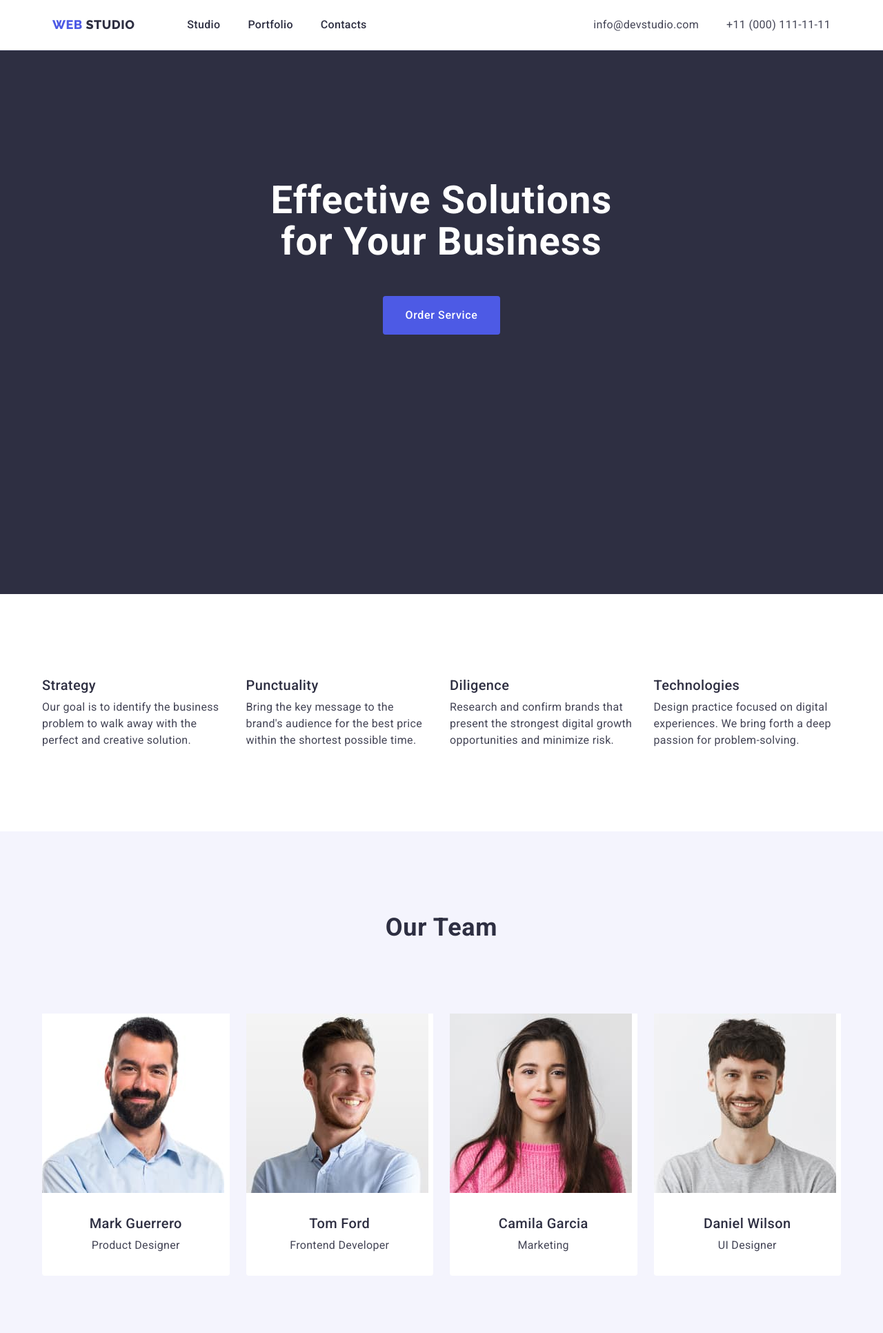
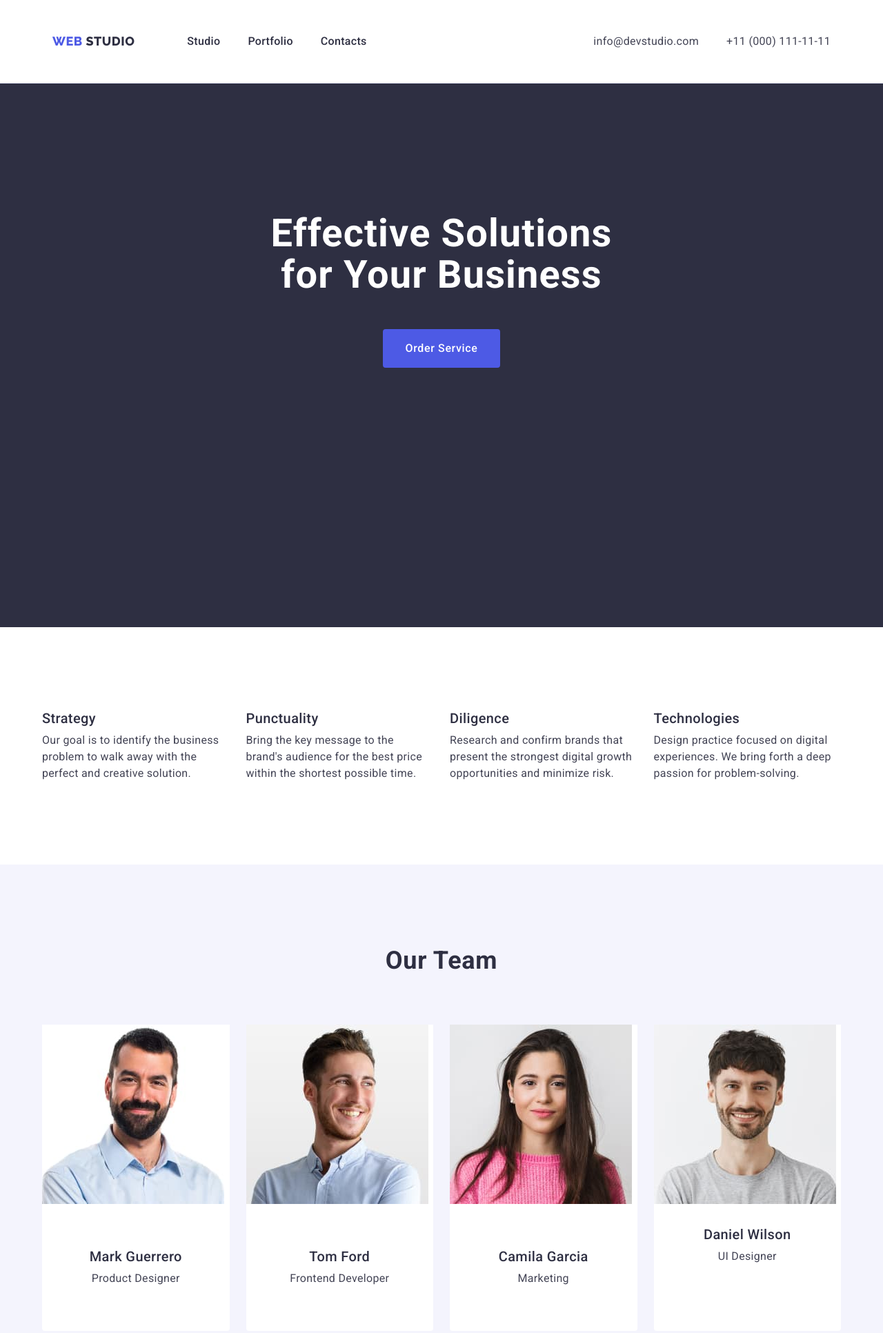
Before and after one commit to Medvedua/hw-03, a plain HTML site: page index.html in a window 1280 px wide. Shown: the top 1932 px of the page at 69% size. Drawn offline with nearby package versions, Linux system fonts and the light colour scheme.

Commit message:
20.10.2023.2

```diff
--- a/css/styles.css
+++ b/css/styles.css
@@ -117,6 +117,10 @@ body {
 .menu-header {
   display: flex;
   gap: 40px;
+}
+
+.menu-item {
+  padding: 24px 0;
 }
 
 .menu-link {
@@ -246,6 +250,7 @@ body {
 
 .container-section-two {
   padding: 32px 0;
+
 }
 
 .menu-section-team {
--- a/index.html
+++ b/index.html
@@ -44,7 +44,7 @@
         </nav>
         <address class="page-address">
           <ul class="menu-address list">
-            <li>
+            <li class="menu-item">
               <a
                 class="menu-address-link link"
                 href="mailto:info@devstudio.com"
@@ -52,7 +52,7 @@
                 info@devstudio.com
               </a>
             </li>
-            <li>
+            <li class="menu-item">
               <a class="menu-address-link link" href="tel:+110001111111">
                 +11 (000) 111-11-11
               </a>
@@ -113,7 +113,7 @@
       <section class="section-team">
         <div class="container">
           <h2 class="team-title">Our Team</h2>
-          <div class="container-section-two">
+
           <ul class="menu-section-team list">
             <li class="team-item">
               <img
@@ -123,8 +123,10 @@
                 width="264"
                 height="260"
               />
+              <div class="container-section-two">
                 <h3 class="team-title-name">Mark Guerrero</h3>
                 <p class="team-paragraph">Product Designer</p>
+              </div>
             </li>
             <li class="team-item">
               <img
@@ -134,8 +136,10 @@
                 width="264"
                 height="260"
               />
+              <div class="container-section-two">
                 <h3 class="team-title-name">Tom Ford</h3>
                 <p class="team-paragraph">Frontend Developer</p>
+              </div>
             </li>
             <li class="team-item">
               <img
@@ -145,8 +149,10 @@
                 width="264"
                 height="260"
               />
+              <div class="container-section-two">
                 <h3 class="team-title-name">Camila Garcia</h3>
                 <p class="team-paragraph">Marketing</p>
+              </div>
             </li>
             <li class="team-item">
               <img
@@ -161,13 +167,12 @@
             </li>
           </ul>
         </div>
-        </div>
       </section>
       <!-- section 3 -->
       <section class="section-portfolio">
         <div class="container">
           <h2 class="portfolio-title">Our Portfolio</h2>
-          <div class="container-section-three">
+
             <ul class="menu-section-portfolio list">
               <li class="portfolio-list-item">
                 <img
@@ -176,8 +181,10 @@
                   width="360"
                   height="300"
                 />
+                <div class="container-section-three">
                 <h3 class="porfolio-foto-title">Banking App</h3>
                 <p class="portfolio-paragraph">App</p>
+                </div>
               </li>
               <li class="portfolio-list-item">
                 <img
@@ -186,8 +193,10 @@
                   width="360"
                   height="300"
                 />
+                <div class="container-section-three">
                 <h3 class="porfolio-foto-title">Cashless Payment</h3>
                 <p class="portfolio-paragraph">Marketing</p>
+                </div>
               </li>
               <li class="portfolio-list-item">
                 <img
@@ -196,8 +205,10 @@
                   width="360"
                   height="300"
                 />
+                <div class="container-section-three">
                 <h3 class="porfolio-foto-title">Meditation App</h3>
                 <p class="portfolio-paragraph">App</p>
+                </div>
               </li>
               <li class="portfolio-list-item">
                 <img
@@ -206,8 +217,10 @@
                   width="360"
                   height="300"
                 />
+                <div class="container-section-three">
                 <h3 class="porfolio-foto-title">Taxi Service</h3>
                 <p class="portfolio-paragraph">Marketing</p>
+                </div>
               </li>
               <li class="portfolio-list-item">
                 <img
@@ -216,8 +229,10 @@
                   width="360"
                   height="300"
                 />
+                <div class="container-section-three">
                 <h3 class="porfolio-foto-title">Screen Illustrations</h3>
                 <p class="portfolio-paragraph">Design</p>
+                </div>
               </li>
 
               <li class="portfolio-list-item">
@@ -227,8 +242,10 @@
                   width="360"
                   height="300"
                 />
+                <div class="container-section-three">
                 <h3 class="porfolio-foto-title">Online Courses</h3>
                 <p class="portfolio-paragraph">Marketing</p>
+                </div>
               </li>
             </ul>
           </div>
```
Lines whose indentation alone changed are shown as unchanged.
